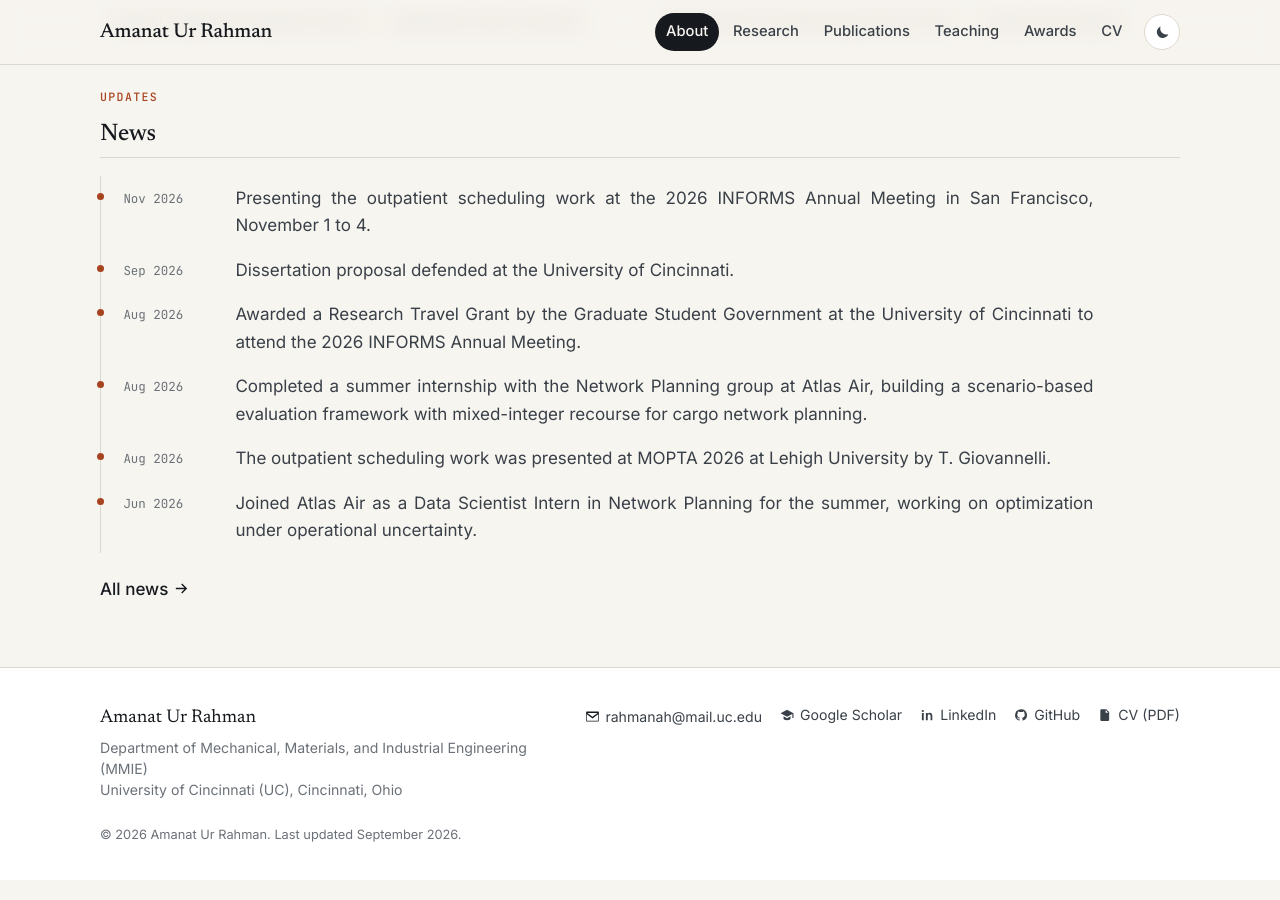
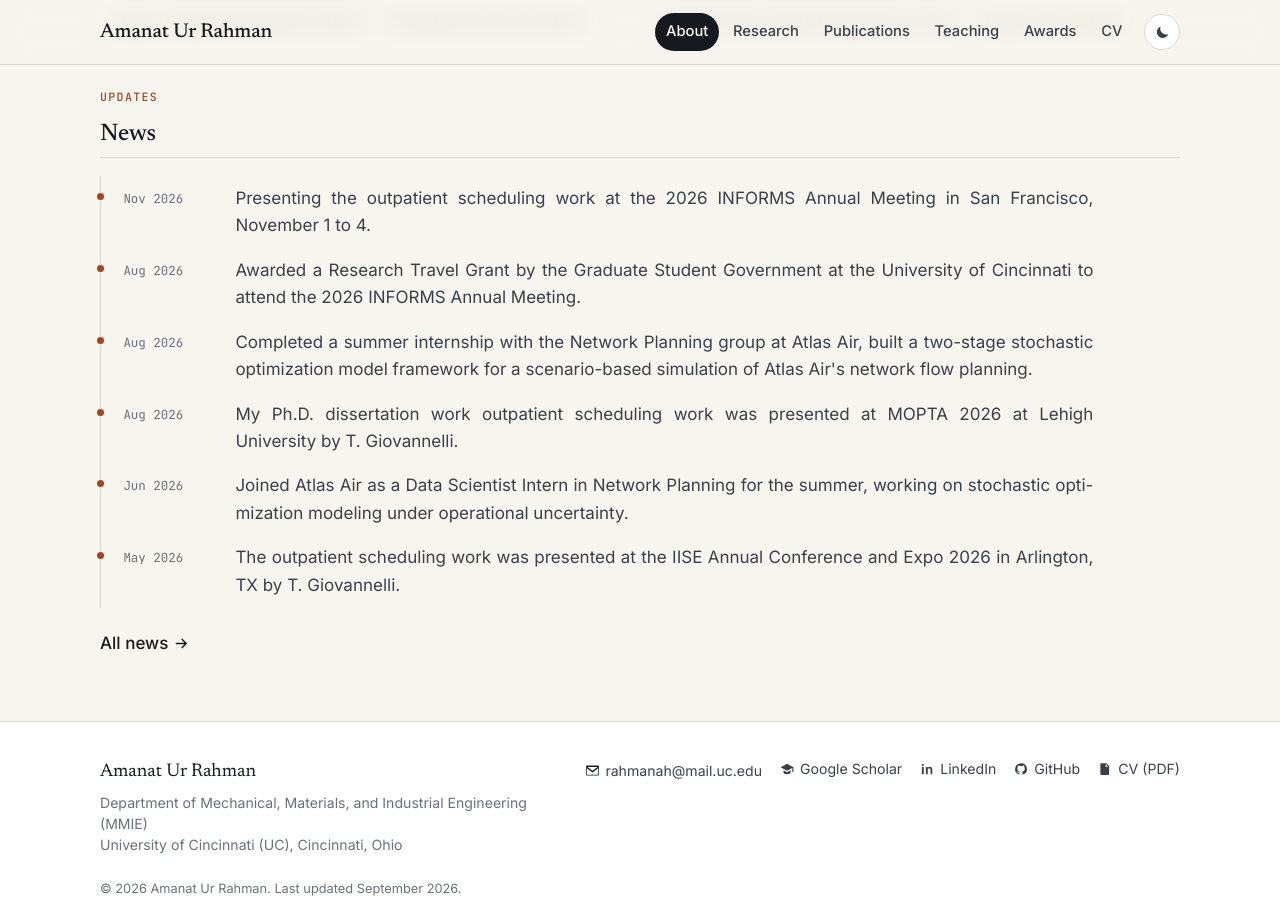
Before and after one commit to amanat-rahman/amanat-rahman.github.io, a Jekyll site: the page built from index.html, in a window 1280 px wide and 900 px high, scrolled down 1353 px. Built offline with Jekyll 4.4.1, drawn with Linux system fonts in a browser that asks for light colours.

Commit message:
Update news.yml

```diff
--- a/_data/news.yml
+++ b/_data/news.yml
@@ -3,20 +3,17 @@
 - date: 2026-11-01
   text: Presenting the outpatient scheduling work at the 2026 INFORMS Annual Meeting in San Francisco, November 1 to 4.
 
-- date: 2026-09-01
-  text: Dissertation proposal defended at the University of Cincinnati.
-
 - date: 2026-08-20
   text: Awarded a Research Travel Grant by the Graduate Student Government at the University of Cincinnati to attend the 2026 INFORMS Annual Meeting.
 
 - date: 2026-08-15
-  text: Completed a summer internship with the Network Planning group at Atlas Air, building a scenario-based evaluation framework with mixed-integer recourse for cargo network planning.
+  text: Completed a summer internship with the Network Planning group at Atlas Air, built a two-stage stochastic optimization model framework for a scenario-based simulation of Atlas Air's network flow planning.
 
 - date: 2026-08-05
-  text: The outpatient scheduling work was presented at MOPTA 2026 at Lehigh University by T. Giovannelli.
+  text: My Ph.D. dissertation work outpatient scheduling work was presented at MOPTA 2026 at Lehigh University by T. Giovannelli.
 
 - date: 2026-06-01
-  text: Joined Atlas Air as a Data Scientist Intern in Network Planning for the summer, working on optimization under operational uncertainty.
+  text: Joined Atlas Air as a Data Scientist Intern in Network Planning for the summer, working on stochastic optimization modeling under operational uncertainty.
 
 - date: 2026-05-20
   text: The outpatient scheduling work was presented at the IISE Annual Conference and Expo 2026 in Arlington, TX by T. Giovannelli.
@@ -38,9 +35,6 @@
 
 - date: 2024-03-15
   text: "Journal article published in Sustainability: an artificial intelligence approach to predicting supply chain performance."
-
-- date: 2023-09-01
-  text: Began reviewing for Operations Research Forum, IEEE Transactions on Industrial Informatics, and the Journal of Process Control.
 
 - date: 2023-08-15
   text: Started the Ph.D. in Industrial Engineering at the University of Cincinnati, advised by Dr. Tommaso Giovannelli.
```
